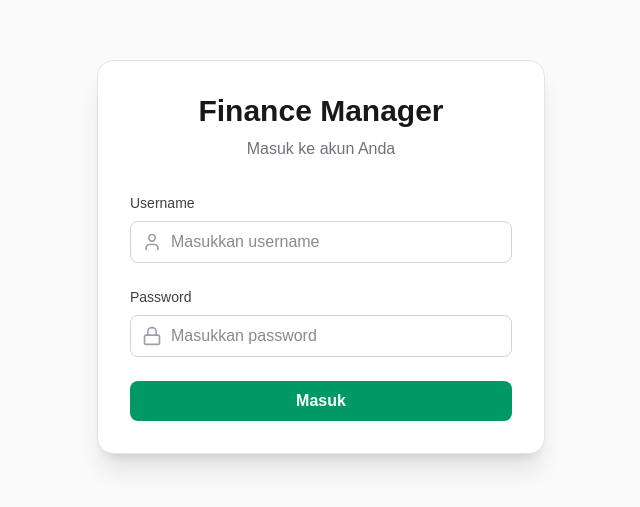
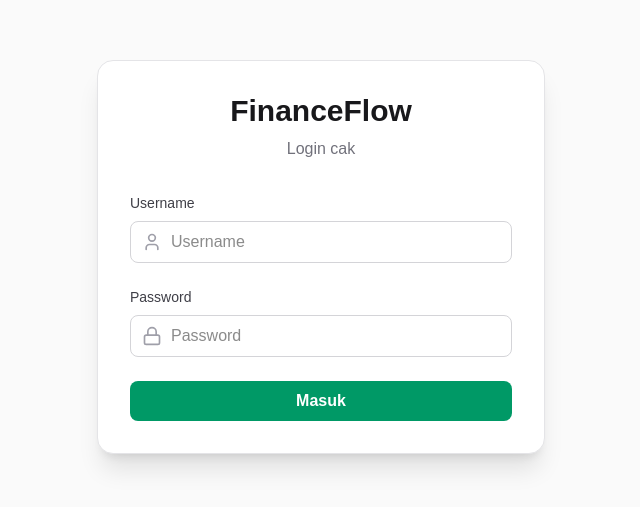
Before and after one commit to adriannyndra/finance-flow, a Next.js app: page /login in a window 1280 px wide. Shown: the part 143-650 px from the top of the page, without its empty margins (319-959 px from the left). Built offline with nearby package versions, Linux system fonts and the light colour scheme; no server answers.

Commit message:
update lagi

```diff
--- a/app/login/page.tsx
+++ b/app/login/page.tsx
@@ -63,8 +63,8 @@ export default function LoginPage() {
     <div className="min-h-screen flex items-center justify-center bg-zinc-50 dark:bg-zinc-950 p-4">
       <div className="w-full max-w-md bg-white dark:bg-zinc-900 rounded-2xl shadow-xl border border-zinc-200 dark:border-zinc-800 p-8">
         <div className="text-center mb-8">
-          <h1 className="text-3xl font-bold text-zinc-900 dark:text-zinc-50">Finance Manager</h1>
-          <p className="text-zinc-500 dark:text-zinc-400 mt-2">Masuk ke akun Anda</p>
+          <h1 className="text-3xl font-bold text-zinc-900 dark:text-zinc-50">FinanceFlow</h1>
+          <p className="text-zinc-500 dark:text-zinc-400 mt-2">Login cak</p>
         </div>
 
         <form onSubmit={handleLogin} className="space-y-6">
@@ -80,7 +80,7 @@ export default function LoginPage() {
                 value={username}
                 onChange={(e) => setUsername(e.target.value)}
                 className="w-full pl-10 pr-4 py-2 rounded-lg border border-zinc-300 dark:bg-zinc-800 dark:border-zinc-700 dark:text-white focus:ring-2 focus:ring-emerald-500 outline-none transition-all"
-                placeholder="Masukkan username"
+                placeholder="Username"
               />
             </div>
           </div>
@@ -97,7 +97,7 @@ export default function LoginPage() {
                 value={password}
                 onChange={(e) => setPassword(e.target.value)}
                 className="w-full pl-10 pr-4 py-2 rounded-lg border border-zinc-300 dark:bg-zinc-800 dark:border-zinc-700 dark:text-white focus:ring-2 focus:ring-emerald-500 outline-none transition-all"
-                placeholder="Masukkan password"
+                placeholder="Password"
               />
             </div>
           </div>
```
